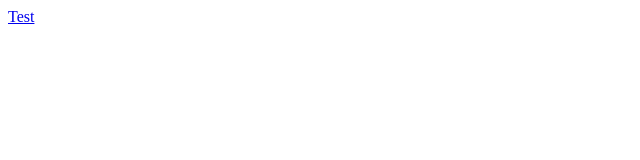
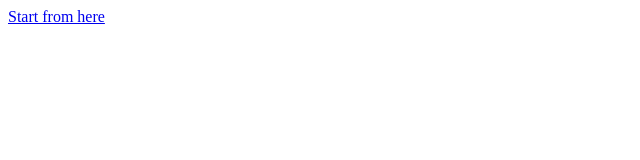
Before and after one commit to siddkhera/siddkhera.github.io, a plain HTML site: page index.html in a window 1280 px wide. Shown: the full height of the page, 0-640 px from the left. Drawn offline with Linux system fonts and the light colour scheme.

Commit message:
Update index.html

```diff
--- a/index.html
+++ b/index.html
@@ -1 +1 @@
-<A HREF="./archimedean-property.html"> Test <A>
+<A HREF="./limits-of-a-sequence.html"> Start from here <A>
```
